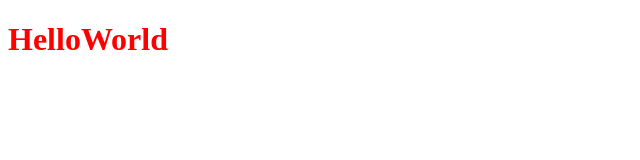
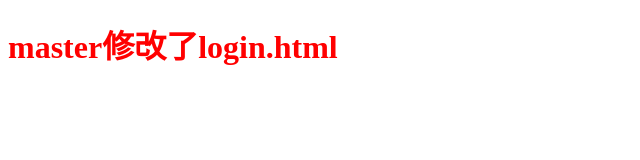
Before and after one commit to MLbiubiu/diudiu, a plain HTML site: page index.html in a window 1280 px wide. Shown: the whole page, without its empty margins (0-640 px from the left). Drawn offline with Linux system fonts and the light colour scheme.

Commit message:
master提交了login.html

```diff
--- a/index.html
+++ b/index.html
@@ -8,6 +8,6 @@
     <link rel="stylesheet"  href="./index.css">
 </head>
 <body>
-    <h1>HelloWorld</h1>
+    <h1>master修改了login.html</h1>
 </body>
 </html>
```
